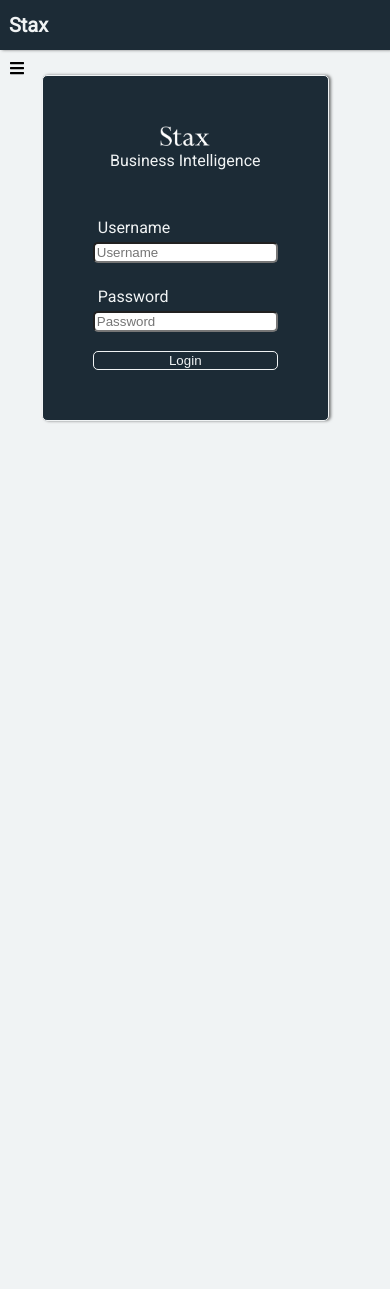
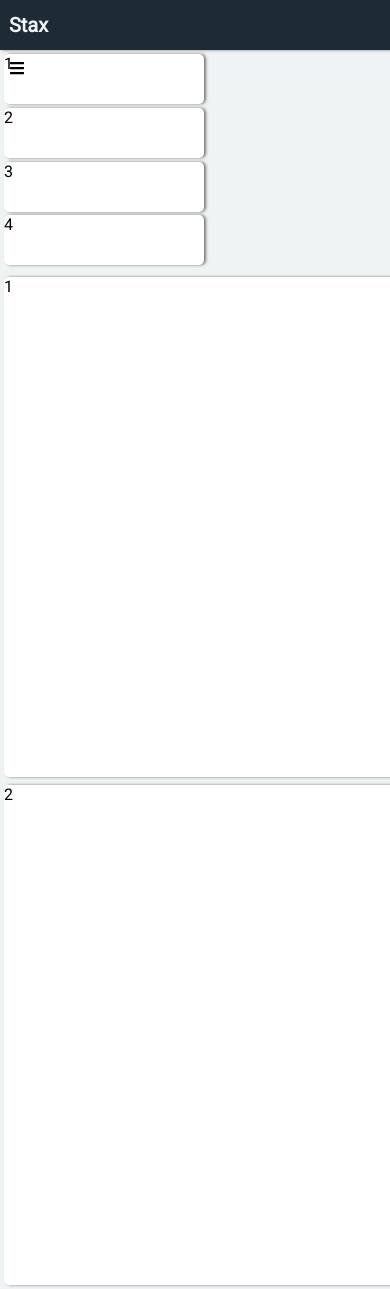
Before and after one commit to thwarakesh-zz/dashboard-demo, an Angular app: page / in a window 390 px wide. Before the commit the page ends 844 px from the top, so only its background shows below. Built offline with nearby package versions, Linux system fonts and the light colour scheme.

Commit message:
placeholder for main charts

```diff
--- a/src/app/app.component.ts
+++ b/src/app/app.component.ts
@@ -12,7 +12,7 @@ export class AppComponent implements OnInit {
   }
 
   ngOnInit() {
-    this.loggedIn = false;
+    this.loggedIn = true; // Used to change the loggedin view during development
     this.auth.getLoggedInStatus().subscribe(res => {
       this.loggedIn = res;
     });
--- a/src/app/dashboard/dashboard.component.html
+++ b/src/app/dashboard/dashboard.component.html
@@ -4,3 +4,12 @@
   <div class="key-figure">3</div>
   <div class="key-figure">4</div>
 </div>
+
+<div class="chart-area">
+  <div class="chart-main">
+    1
+  </div>
+  <div class="chart-sub">
+    2
+  </div>
+</div>
--- a/src/app/dashboard/dashboard.component.scss
+++ b/src/app/dashboard/dashboard.component.scss
@@ -14,3 +14,50 @@
   box-shadow: 2px 0 3px rgba(0,0,0,.5);
   margin-bottom: 1%;
 }
+
+.chart-area {
+  display: flex;
+  flex-wrap: wrap;
+}
+
+.chart-main {
+  margin: 1%;
+  width: 48%;
+  background-color: white;
+  border-radius: 5px;
+  height: 500px;
+  box-shadow: 2px 0 3px rgba(0,0,0,.5);
+  min-width: 400px;
+}
+
+.chart-sub {
+  margin: 1%;
+  width: 48%;
+  background-color: white;
+  border-radius: 5px;
+  height: 500px;
+  box-shadow: 2px 0 3px rgba(0,0,0,.5);
+  min-width: 400px;
+}
+
+@media only screen and (max-width: 1200px) {
+  .chart-main {
+    margin: 1%;
+    width: 100%;
+    background-color: white;
+    border-radius: 5px;
+    height: 500px;
+    box-shadow: 2px 0 3px rgba(0,0,0,.5);
+    min-width: 400px;
+  }
+
+  .chart-sub {
+    margin: 1%;
+    width: 100%;
+    background-color: white;
+    border-radius: 5px;
+    height: 500px;
+    box-shadow: 2px 0 3px rgba(0,0,0,.5);
+    min-width: 400px;
+  }
+}
```
